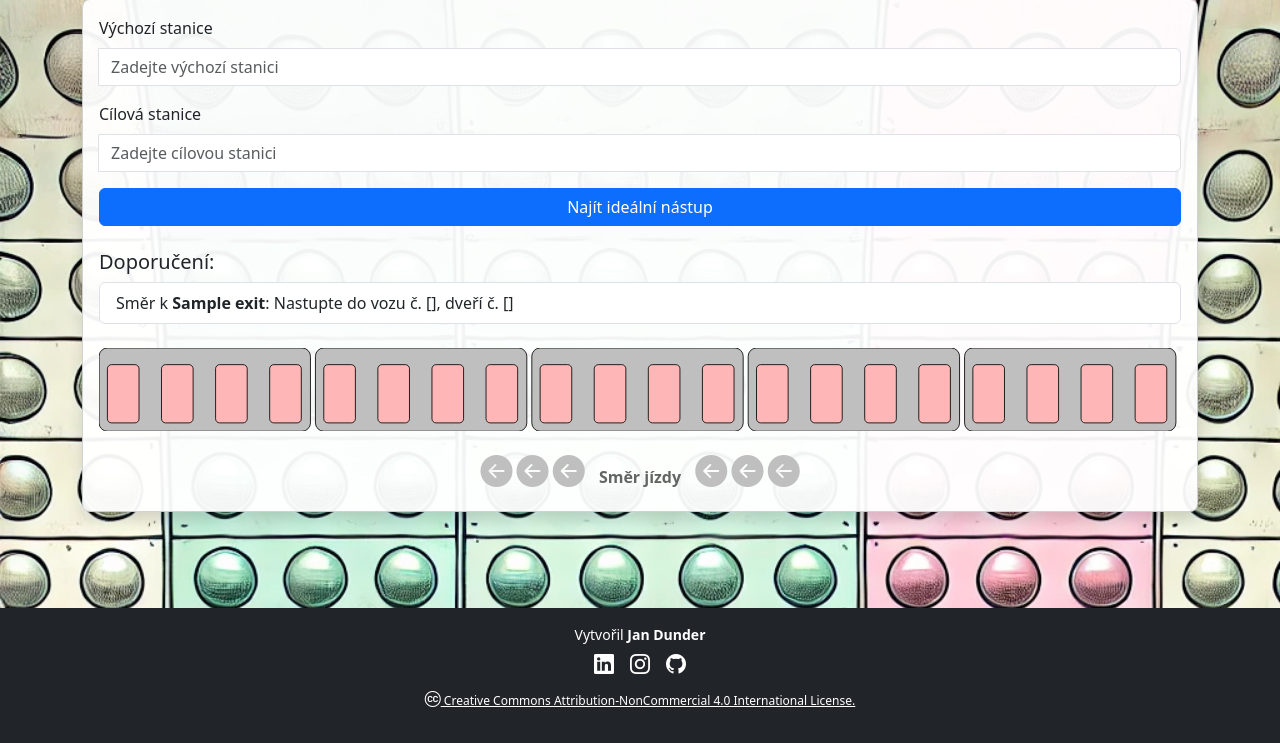
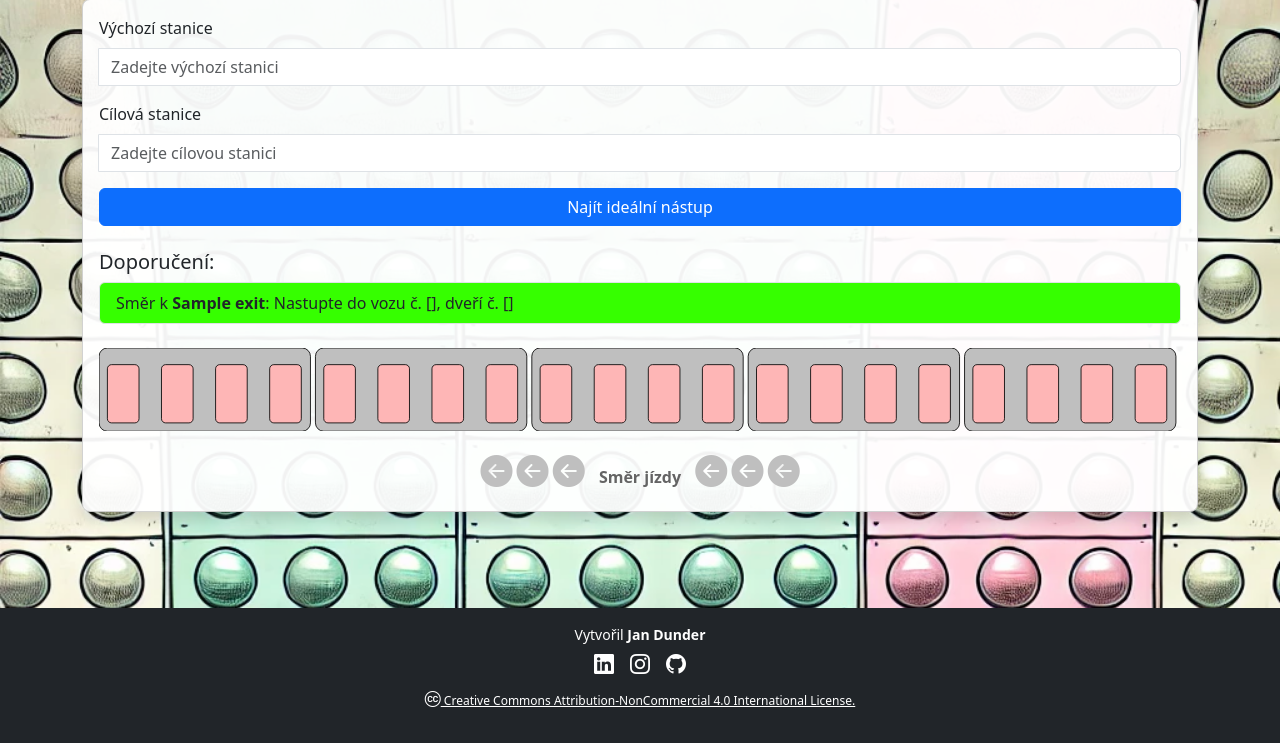
Before and after one commit to dundejan/dveremetra, a Flask app: template templates/index.html in a window 1280 px wide. Shown: the part 121-864 px from the top of the page. Run offline with Flask 3, Linux system fonts and the light colour scheme; the template is opened without the code that fills it: most values are stand-ins (such as "Sample title", 1, 10 or a date in 2020); some libraries are stand-ins or nearby versions.

Commit message:
added different colors for 2 suggestions

```diff
--- a/templates/index.html
+++ b/templates/index.html
@@ -130,7 +130,7 @@
                     <h5>Doporučení:</h5>
                     <ul class="list-group">
                         {% for suggestion in suggestions %}
-                            <li class="list-group-item">
+                            <li class="list-group-item" style="background-color: {% if loop.first %}#36ff00{% else %}#00bfff{% endif %};">
                                 {% if suggestion.exit %}
                                     Směr k <strong>{{ suggestion.exit }}</strong>:
                                 {% endif %}
@@ -244,7 +244,7 @@
         metroContainer.innerHTML = svgText;
     }
 
-    function highlightDoor(carNumber, doorNumber) {
+    function highlightDoor(carNumber, doorNumber, color = '#ff0000') {
     // Remove existing highlights
     document.querySelectorAll('.car.selected, .door.selected').forEach((el) => {
         el.classList.remove('selected');
@@ -254,7 +254,7 @@
     const door = document.getElementById(`car-${carNumber}-door-${doorNumber}`);
     console.log(door);
     if (door) {
-        door.style.fill = '#ff0000'; // Highlight color
+        door.style.fill = color; // Highlight color
         door.style.stroke = '#000'; // Add a border
         door.style.strokeWidth = '3'; // Thicker border
     }
@@ -264,8 +264,12 @@
     // Load SVG and highlight door if suggestions exist
     {% if suggestions %}
         loadMetroSVG().then(() => {
+            let color = "#36ff00";
             {% for suggestion in suggestions %}
-                highlightDoor({{ suggestion.car }}, {{ suggestion.door }});
+                {% if loop.index0 == 1 %}
+                    color = "#00bfff"
+                {% endif %}
+                highlightDoor({{ suggestion.car }}, {{ suggestion.door }}, color);
             {% endfor %}
         });
     {% endif %}
```
